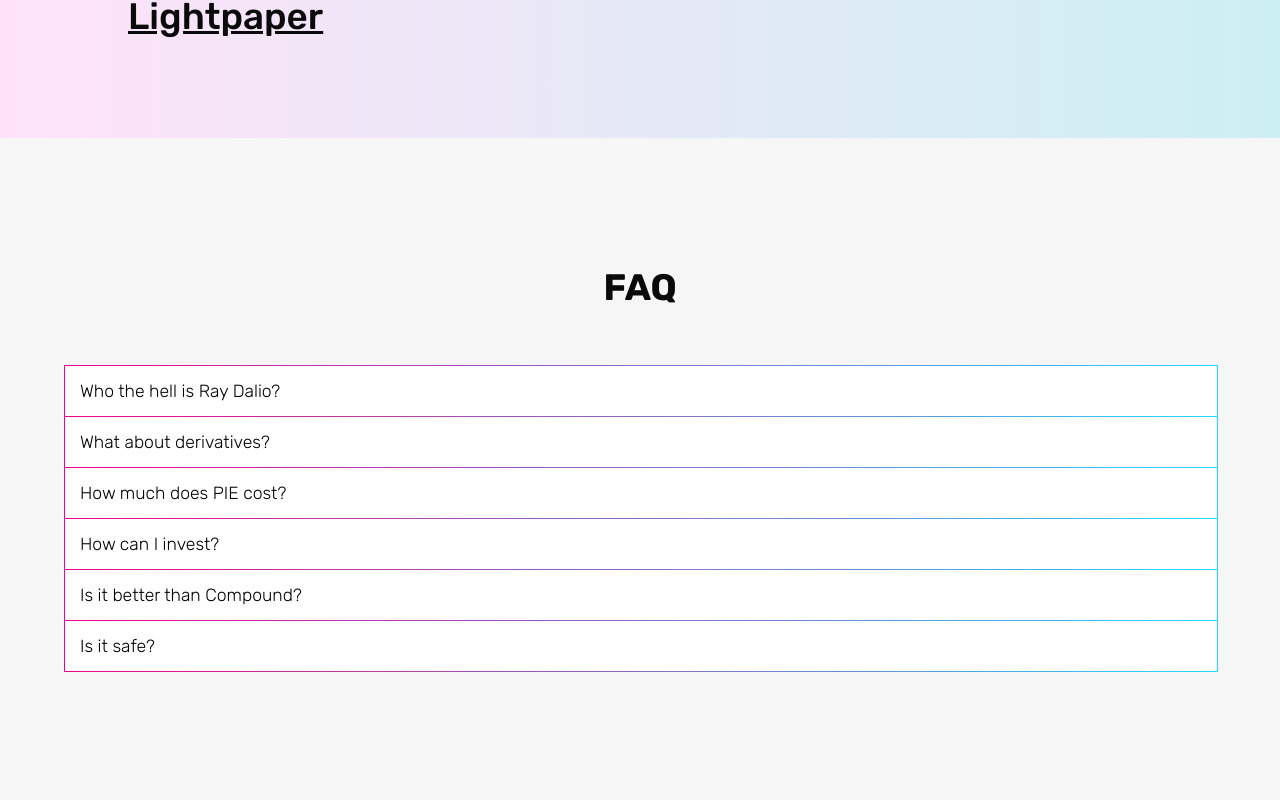
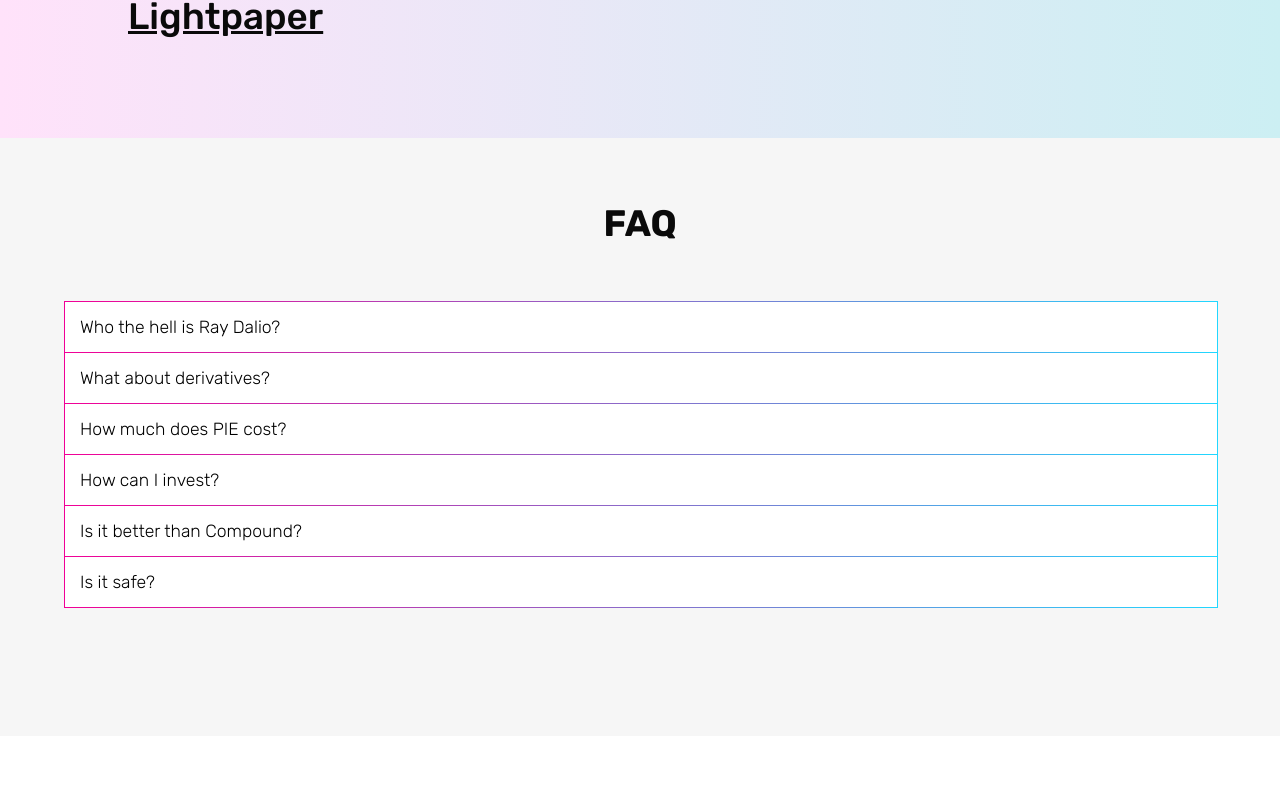
Before and after one commit to pie-dao/frontend, a React (Create React App) app: page / in a window 1280 px wide. Shown: the part 1438-2240 px from the top of the page. Built offline with nearby package versions, Linux system fonts and the light colour scheme.

Commit message:
paddings

```diff
--- a/src/Components/FAQ.js
+++ b/src/Components/FAQ.js
@@ -5,7 +5,7 @@ import Collapsible from "react-collapsible";
 const Container = styled.div`
   display: flex;
   flex-direction: column;
-  padding: 10% 5%;
+  padding: 5% 5% 10% 5%;
   font-family: var(--secondary-font);
   background-color: #f6f6f6;
 
```
